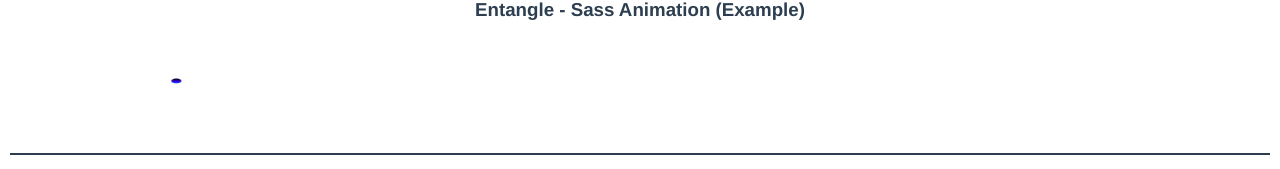
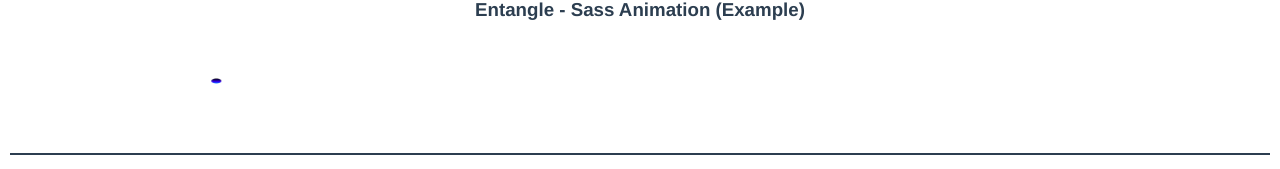
Before and after one commit to jesse318s/practice-project-vue-app, a Vue app: page / in a window 1280 px wide. Shown: the part 469-638 px from the top of the page. Built offline with nearby package versions, Linux system fonts and the light colour scheme.

Commit message:
Updated example animation

```diff
--- a/src/components/DesignSection1.vue
+++ b/src/components/DesignSection1.vue
@@ -18,7 +18,7 @@
 .special_effect {
   position: relative;
   bottom: 75px;
-  left: 170px;
+  left: 210px;
   transform: rotateX(-20deg) rotateY(20deg) translateX(200px) scaleX(2)
     scaleY(0.89);
   animation: quantumEntangle 750ms infinite linear;
```
